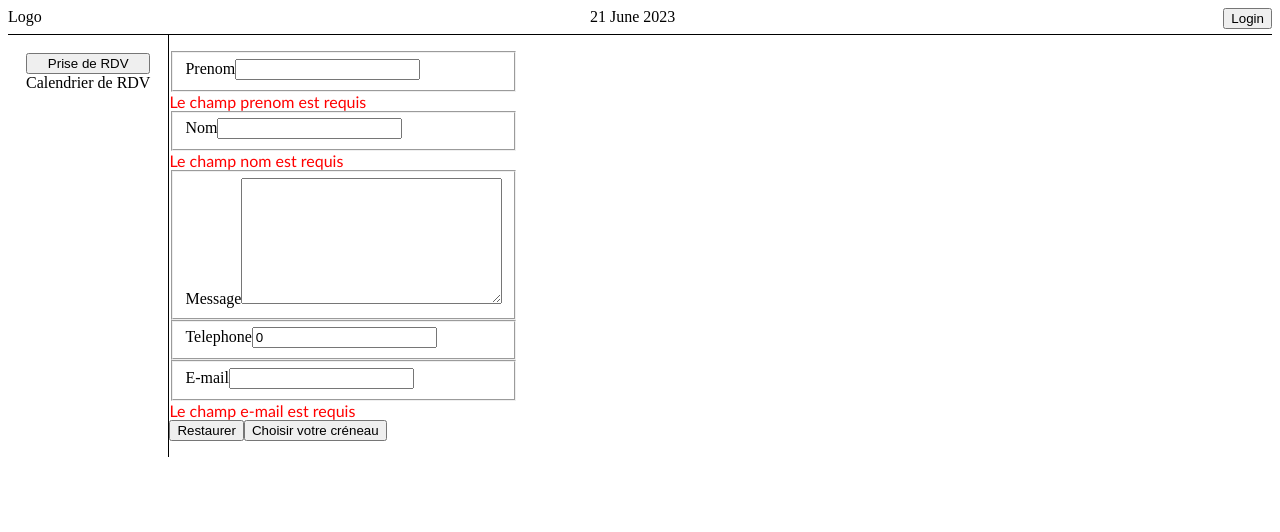
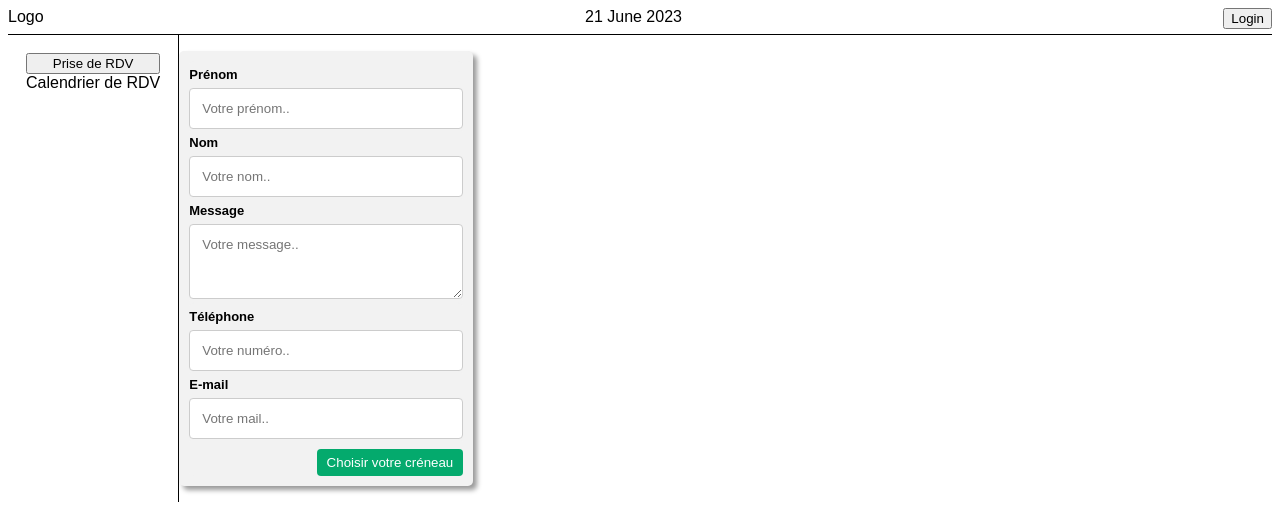
Before and after one commit to Vv214/TpCalendar, an Angular app: page / in a window 1280 px wide. Both pictures are taken after a click on the button "Prise de RDV". Shown: the top 532 px of the page. Built offline with nearby package versions, Linux system fonts and the light colour scheme.

Commit message:
ajout du CSS du form et optimisation de levent click du form

```diff
--- a/src/app/Component/form/form.component.css
+++ b/src/app/Component/form/form.component.css
@@ -1,4 +1,76 @@
 .error {
- color: red;
- font-family: 'Gill Sans', 'Gill Sans MT', Calibri, 'Trebuchet MS', sans-serif;
+    color: red;
+    font-family: 'Gill Sans', 'Gill Sans MT', Calibri, 'Trebuchet MS', sans-serif;
 }
+
+* {
+    box-sizing: border-box;
+}
+
+input[type=text],
+textarea {
+    width: 100%;
+    padding: 12px;
+    border: 1px solid #ccc;
+    border-radius: 4px;
+    resize: vertical;
+}
+
+input[type=email] {
+    width: 100%;
+    padding: 12px;
+    border: 1px solid #ccc;
+    border-radius: 4px;
+    resize: vertical;
+}
+
+input[type=submit] {
+    background-color: #04AA6D;
+    color: white;
+    padding: 12px;
+    border: 1px solid #ccc;
+    border-radius: 4px;
+    resize: vertical;
+    cursor: pointer;
+}
+
+label {
+    font-size: small;
+    font-weight: 600;
+    padding: 6px 6px 6px 0;
+    display: inline-block;
+}
+
+.row::after {
+    content: "";
+    display: table;
+    clear: both;
+}
+
+.button {
+    margin-top: 10px;
+    background-color: #04AA6D;
+    color: white;
+    padding: 6px 10px;
+    border: none;
+    border-radius: 4px;
+    cursor: pointer;
+    float: right;
+}
+
+.button:hover {
+    background-color: #45a049;
+}
+
+div {
+    border-radius: 5px;
+    background-color: #f2f2f2;
+    padding: 0px;
+}
+
+.container {
+    box-shadow: 4px 4px 5px rgb(154, 154, 154);
+    border-radius: 5px;
+    background-color: #f2f2f2;
+    padding: 10px;
+}
--- a/src/app/Component/form/form.component.html
+++ b/src/app/Component/form/form.component.html
@@ -1,4 +1,4 @@
-<form #form="ngForm" (ngSubmit)="onSubmit()">
+<form form #myForm="ngForm" (ngSubmit)="myForm.valid && onSubmit()">
 
     <!-- <div>
         Form submitted ? {{form.submitted}}
@@ -6,67 +6,73 @@
         Form invalid ? {{form.invalid}}
     </div> -->
 
-
-    <fieldset>
-        <label for="prenom">Prenom</label>
-        <input id="prenom" name="prenom" type="text" [(ngModel)]="client.prenom" #prenom="ngModel" required>
-    </fieldset>
+    <div class="container">
+        <div class="row">
+            <label for="prenom">Prénom</label>
+            <input id="prenom" name="prenom" placeholder="Votre prénom.." type="text" [(ngModel)]="client.prenom"
+                #prenom="ngModel" required>
+        </div>
         <!-- Message d'erreurs de nom -->
-    <div *ngIf="prenom.errors" class="error">
+        <div *ngIf="prenom.errors && myForm.submitted" class="error">
             <span *ngIf="prenom.errors?.['required']">Le champ prenom est requis</span>
         </div>
 
-
-
-    <fieldset>
+        <div class="row">
             <label for="nom">Nom</label>
-        <input id="nom" name="nom" type="text" [(ngModel)]="client.nom" #nom="ngModel" required>
-    </fieldset>
+            <input id="nom" name="nom" placeholder="Votre nom.." type="text" [(ngModel)]="client.nom" #nom="ngModel"
+                required>
+        </div>
         <!-- Message d'erreurs de nom -->
-    <div *ngIf="nom.errors" class="error">
+        <div *ngIf="nom.errors && myForm.submitted" class="error">
             <span *ngIf="nom.errors?.['required']">Le champ nom est requis</span>
         </div>
 
-
-
-    <fieldset>
+        <div class="row">
             <label for="message">Message</label>
-        <textarea id="message" name="message" type="text" [(ngModel)]="client.message" #message="ngModel"
-            maxlength="100" cols="30" rows="8"></textarea>
+            <textarea id="message" name="message" placeholder="Votre message.." type="text" [(ngModel)]="client.message"
+                #message="ngModel" style="height: 75px;"></textarea>
+        </div>
         <!-- <input id="message" name="message" type="text" [(ngModel)]="client.message" #message="ngModel" maxlength="100"> -->
-    </fieldset>
         <!-- Message d'erreurs de message -->
         <div *ngIf="message.errors">
             <!-- <span *ngIf="message.errors?.['required']" >Le titre est requis</span> -->
             <!-- <span *ngIf="message.errors?.['minlength']">La longueur minimale doit être supérieure à 5</span> -->
-        <span *ngIf="message.errors?.['maxlength']" class="error">La longueur maximale du message doit être inférieure à
+            <span *ngIf="message.errors?.['maxlength']" class="error">La longueur maximale du message doit être
+                inférieure à
                 100 </span>
         </div>
-    <fieldset>
-        <label for="telephone">Telephone</label>
-        <input id="telephone" name="telephone" type="number" [(ngModel)]="client.telephone" #telephone="ngModel"
-            required>
-    </fieldset>
+
+        <div class="row">
+            <label for="telephone">Téléphone</label>
+            <input id="telephone" name="telephone" placeholder="Votre numéro.." type="text"
+                [(ngModel)]="client.telephone" #telephone="ngModel" required>
+        </div>
         <!-- Message d'erreurs de telephone -->
-    <div *ngIf="telephone.errors" class="error">
+        <div *ngIf="telephone.errors && myForm.submitted" class="error">
             <span *ngIf="telephone.errors?.['required']">Le champ telephone est requis</span>
         </div>
-    <fieldset>
+
+        <div class="row">
             <label for="email">E-mail</label>
-        <input id="email" name="email" type="email" [(ngModel)]="client.email" #email="ngModel" required>
-    </fieldset>
+            <input id="email" name="email" placeholder="Votre mail.." type="email" [(ngModel)]="client.email"
+                #email="ngModel" required>
+        </div>
         <!-- Message d'erreurs de email -->
-    <div *ngIf="email.errors" class="error">
+        <div *ngIf="email.errors && myForm.submitted" class="error">
             <span *ngIf="email.errors?.['required']">Le champ e-mail est requis</span>
         </div>
 
-    <button type="reset">Restaurer</button>
-    <button type="submit" (click)="afficheCreneau=appelAffichageCreneau(afficheCreneau)">Choisir votre créneau</button>
-    <div>
+        <div class="row">
+            <button class="button" type="submit" (click)="afficheCreneau=appelAffichageCreneau(afficheCreneau)">Choisir
+                votre
+                créneau</button>
+        </div>
+        <div *ngIf="myForm.valid && myForm.submitted">
             <p *ngIf="afficheCreneau===true; else notAfficheCreneau">
                 <app-daily></app-daily>
             </p>
             <ng-template #notAfficheCreneau>
             </ng-template>
         </div>
+    </div>
 </form>
--- a/src/app/Component/form/form.component.ts
+++ b/src/app/Component/form/form.component.ts
@@ -7,14 +7,14 @@ import { Client } from 'src/app/Service/Client';
   styleUrls: ['./form.component.css']
 })
 export class FormComponent {
-  client: Client = new Client('', '', '', 0, '');
+  client: Client = new Client('', '', '', '', '');
   constructor() { }
   onSubmit() {
     console.log('nouveau rendez-vous' + this.client.prenom + '  '
       + this.client.nom + '  '
       + this.client.message + '  '
       + this.client.email + ' '
-      + this.client.telephone
+      + this.client.telephone + ' '
     );
   }
 
--- a/src/app/Service/Client.ts
+++ b/src/app/Service/Client.ts
@@ -2,9 +2,9 @@ export class Client {
     prenom: string;
     nom: string;
     message: string;
-    telephone: number;
+    telephone: string;
     email: string;
-    constructor(prenom: string, nom: string, message: string, telephone: number, email: string) {
+    constructor(prenom: string, nom: string, message: string, telephone: string, email: string) {
         this.prenom = prenom;
         this.nom = nom;
         this.message = message;
--- a/src/styles.css
+++ b/src/styles.css
@@ -1 +1,4 @@
 /* You can add global styles to this file, and also import other style files */
+* {
+    font-family: 'Ubuntu', Arial, Helvetica, sans-serif;
+}
```
Lines whose indentation alone changed are shown as unchanged.
